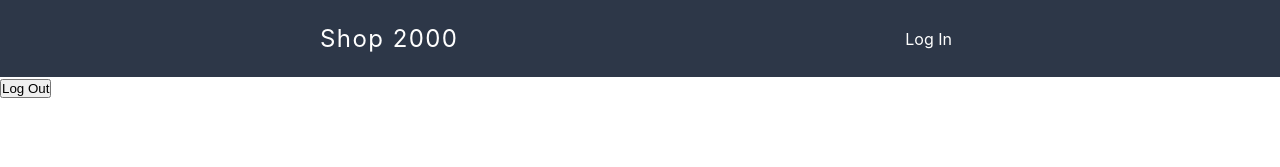
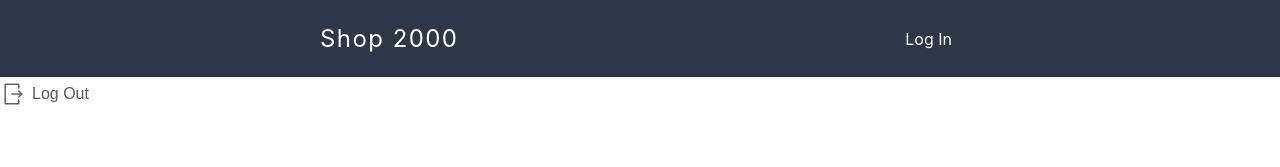
Before and after one commit to apcurran/MERN-shopping-list-client, a React (Create React App) app: page /user/logout in a window 1280 px wide. Shown: the top 167 px of the page. Built offline with nearby package versions, Linux system fonts and the light colour scheme.

Commit message:
Added button styling and icon for log out

```diff
--- a/src/components/AppNavbar.js
+++ b/src/components/AppNavbar.js
@@ -1,7 +1,15 @@
-import React from 'react';
+import React, { useState, useEffect } from 'react';
 import { Link } from "react-router-dom";
 
 export default function AppNavbar() {
+    const [haveToken, setHaveToken] = useState(false);
+
+    useEffect(() => {
+        if (localStorage.getItem("authToken")) {
+            setHaveToken(true);
+        }
+    }, [haveToken]);
+
     return (
         <header className="header">
             <nav className="nav">
@@ -9,7 +17,7 @@ export default function AppNavbar() {
                     Shop 2000
                 </Link>
                 <ul className="nav__list">
-                    {localStorage.getItem("authToken") ? (
+                    {haveToken ? (
                         <li className="nav__item">
                             <Link to="/user/list" className="nav__link">
                                 Your List
--- a/src/components/Logout.js
+++ b/src/components/Logout.js
@@ -1,5 +1,6 @@
 import React from 'react';
 import { useHistory } from 'react-router-dom';
+import logoutIcon from "../images/icon-logout.svg";
 
 export default function Logout() {
     let history = useHistory();
@@ -13,8 +14,9 @@ export default function Logout() {
     }
 
     return (
-        <div>
-           <button onClick={handleLogout} className="logout-btn">Log Out</button>
+        <div onClick={handleLogout} className="logout-group">
+           <img src={logoutIcon} alt="Log out icon" className="logout-icon"/>
+           <button className="logout-btn">Log Out</button>
         </div>
     )
 }
--- a/src/components/ShoppingList.js
+++ b/src/components/ShoppingList.js
@@ -1,4 +1,5 @@
 import React, { useState, useEffect } from "react";
+import { Redirect } from "react-router-dom";
 import Axios from "axios";
 import trashIcon from "../images/icon-trash.svg";
 import Logout from "./Logout";
@@ -57,6 +58,11 @@ export default function ShoppingList() {
         }
     }
 
+    // Auth route guard
+    if (!localStorage.getItem("authToken")) {
+        return <Redirect to="/user/login" />
+    }
+
     return (
         <main className="main">
             <form onSubmit={handleSubmitItem} className="form">
--- a/src/index.css
+++ b/src/index.css
@@ -95,7 +95,7 @@ ul {
 
 .shopping-list {
   margin: 2rem 0;
-  box-shadow: 0 4px 12px rgba(0, 0, 0, .175);
+  box-shadow: 0 4px 10px rgba(0, 0, 0, .175);
   border-radius: 10px;
 }
 
@@ -134,3 +134,28 @@ ul {
 .shopping-list__item__delete:hover .delete-icon {
   opacity: 1;
 }
+
+.logout-group {
+  display: flex;
+  align-items: center;
+  cursor: pointer;
+}
+
+.logout-icon {
+  width: 1.5rem;
+  opacity: .6;
+}
+
+.logout-btn {
+  padding: .5rem;
+  border: none;
+  cursor: pointer;
+  background-color: transparent;
+  font-size: 1rem;
+  opacity: .65;
+}
+
+.logout-group:hover .logout-icon,
+.logout-group:hover .logout-btn {
+  opacity: 1;
+}
```
Also changed, not shown: src/images/icon-logout.svg (added).
